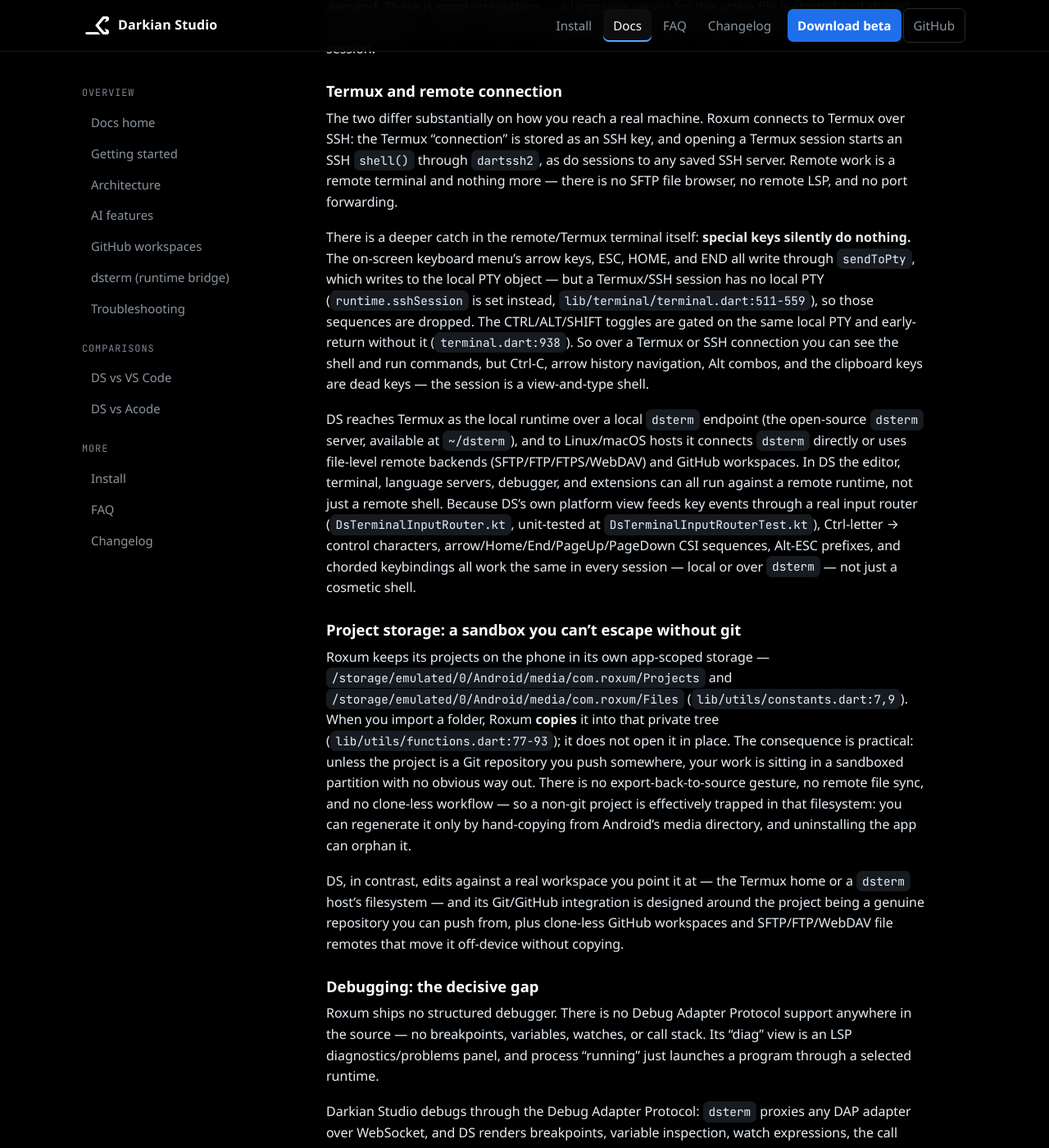
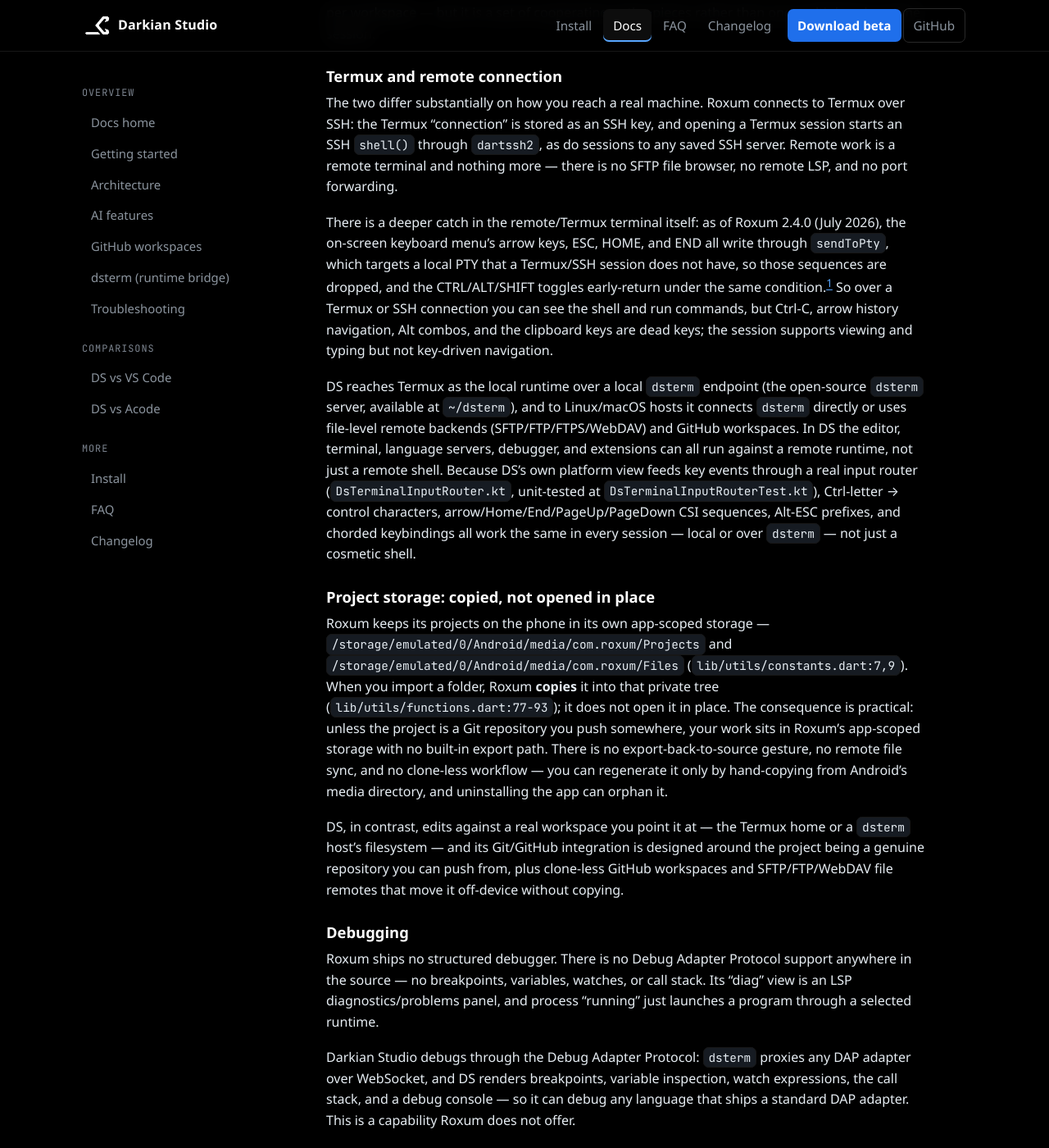
Before and after one commit to darkian-studio/darkian-studio.github.io, a Jekyll site: the page built from docs/vs-roxum.md, in a window 1280 px wide and 1400 px high, scrolled down 3449 px. Shown: the whole window at 82% size. Built offline with Jekyll 4.4.1, drawn with Linux system fonts in a browser that asks for light colours; some of the changed text lies outside the part shown.

Commit message:
docs: revise vs-roxum comparison for credibility and neutral register
Per review ticket: replace unsourced latency table with qualitative hands-on
findings, tag the Roxum terminal dead-keys claim inline with a source footnote,
flatten loaded language in the precision sections, add a maturity-asymmetry
disclosure, and clean up feature-table rows (drop sandbox wording and the empty
JS-console row).

```diff
--- a/docs/vs-roxum.md
+++ b/docs/vs-roxum.md
@@ -6,7 +6,7 @@
 description: "Darkian Studio vs Roxum: a native-Rust-editor Android IDE with on-device AI versus a bridge-runtime Android IDE with DAP debugging, Open VS X extensions, and GitHub workspaces. Architecture and a feature-by-feature table."
 ---
 
-> Versions compared: Darkian Studio 1.0.0-beta (first public beta, August 2026) and Roxum 2.4.0 (latest Play Store release, July 2026). DS capabilities were verified against its runtime (`dsterm`) and the DS source; Roxum capabilities were verified against the Roxum source (`heckmon/roxum-ide`, v2.4.0). Input-latency and scrolling comparisons are real-device measurements, not benchmarks.
+> Versions compared: Darkian Studio 1.0.0-beta (first public beta, August 2026) and Roxum 2.4.0 (latest Play Store release, July 2026). DS capabilities were verified against its runtime (`dsterm`) and the DS source; Roxum capabilities were verified against the Roxum source (`heckmon/roxum-ide`, v2.4.0). Input-latency and scrolling observations come from hands-on testing on a real device, not from benchmarks.
 
 ## At a glance
 
@@ -24,6 +24,8 @@
 ## Executive summary
 
 Roxum is a free, MIT-licensed, mobile-first code editor and mini-IDE for Android, built on Flutter, powered by a native Rust editor engine from the `code_forge` package. It focuses on editing with broad language support, a built-in terminal, Git/GitHub tooling, on-device and cloud AI, and a huge theme library. Darkian Studio is a mobile-first development environment for Android whose editor, terminal, language intelligence, debugger, Git, and extensions all operate against one shared runtime reached through `dsterm`, a Rust server that multiplexes PTY, LSP, DAP, an extension host, and command execution over a single connection. The two tools target the same stage — coding on a phone — but diverge sharply in architecture and depth: Roxum ships a genuinely native editor with strong built-in language/terminal/AI support, while DS routes every core function through one runtime abstraction and, in doing so, gains capabilities Roxum does not have — structured DAP debugging, VS Code-compatible extensions, and clone-less GitHub workspaces.
+
+One asymmetry is worth stating plainly: DS is the younger project. It is a 1.0.0-beta distributed through GitHub Releases rather than the Play Store, so there is no store-driven auto-update channel or Play-install base yet, and its extension/theme ecosystem and community are smaller than Roxum's. The comparisons below are between the current builds — DS 1.0.0-beta and Roxum 2.4.0 — and neither product is finished.
 
 ## How each tool works
 
@@ -53,13 +55,7 @@
 
 Roxum's editor is native: the `code_forge` package embeds a Rust editing engine (rope / sum-tree data structures, similar to Zed) initialized at startup via `RustLib.init()`, rendered as a real Flutter widget, with syntax highlighting from `re_highlight`. There is no web view doing the editing. Darkian Studio's editor is a CodeMirror 6 bundle (`@codemirror/*` + Lezer grammars) loaded as a Flutter asset into an in-app web view, with Dart orchestrating the bridge — it maps 100+ languages, drives find/replace, folding, diagnostics, and the breakpoint gutter by calling into JavaScript, and receives editor events back over a `JavascriptChannel`.
 
-On paper, the Rust editor sounds strictly better; in practice on Android the opposite holds. `code_forge` is reached over the `flutter_rust_bridge` FFI, and every edit operation serializes across that boundary. Real-device measurements bear this out:
-
-| Interaction | DS (web editor) | Roxum (native Rust editor) |
-|---|---|---|
-| First keystroke latency | ~0.5 s | ~3 s |
-| Subsequent keystroke latency | ~0.5 s, consistent | ~1.2 s |
-| Scrolling | Smooth (only syntax highlighting lags on very fast scroll) | Inconsistent — scroll sticks and jams mid-list |
+On paper, the Rust editor sounds strictly better; in practice on Android the opposite holds. `code_forge` is reached over the `flutter_rust_bridge` FFI, and every edit operation serializes across that boundary. In hands-on testing, DS's web-view editor responded to keystrokes and scrolled smoothly regardless of file size. Roxum's native editor showed a multi-second delay before the first keystroke registered and stayed noticeably slower on subsequent input — likely the Flutter↔Rust FFI boundary in `code_forge`, since every edit operation serializes across it.
 
 So the Flutter↔Rust bridge in Roxum adds latency instead of removing it, and the web-view editor in DS is the one that responds and scrolls smoothly in daily use. "Native Rust" is an implementation detail, not a performance win — what matters is where the per-keystroke and per-frame work actually happens.
 
@@ -73,21 +69,21 @@
 
 The two differ substantially on how you reach a real machine. Roxum connects to Termux over SSH: the Termux "connection" is stored as an SSH key, and opening a Termux session starts an SSH `shell()` through `dartssh2`, as do sessions to any saved SSH server. Remote work is a remote terminal and nothing more — there is no SFTP file browser, no remote LSP, and no port forwarding.
 
-There is a deeper catch in the remote/Termux terminal itself: **special keys silently do nothing.** The on-screen keyboard menu's arrow keys, ESC, HOME, and END all write through `sendToPty`, which writes to the local PTY object — but a Termux/SSH session has no local PTY (`runtime.sshSession` is set instead, `lib/terminal/terminal.dart:511-559`), so those sequences are dropped. The CTRL/ALT/SHIFT toggles are gated on the same local PTY and early-return without it (`terminal.dart:938`). So over a Termux or SSH connection you can see the shell and run commands, but Ctrl-C, arrow history navigation, Alt combos, and the clipboard keys are dead keys — the session is a view-and-type shell.
+There is a deeper catch in the remote/Termux terminal itself: as of Roxum 2.4.0 (July 2026), the on-screen keyboard menu's arrow keys, ESC, HOME, and END all write through `sendToPty`, which targets a local PTY that a Termux/SSH session does not have, so those sequences are dropped, and the CTRL/ALT/SHIFT toggles early-return under the same condition.[^1] So over a Termux or SSH connection you can see the shell and run commands, but Ctrl-C, arrow history navigation, Alt combos, and the clipboard keys are dead keys; the session supports viewing and typing but not key-driven navigation.
 
 DS reaches Termux as the local runtime over a local `dsterm` endpoint (the open-source `dsterm` server, available at `~/dsterm`), and to Linux/macOS hosts it connects `dsterm` directly or uses file-level remote backends (SFTP/FTP/FTPS/WebDAV) and GitHub workspaces. In DS the editor, terminal, language servers, debugger, and extensions can all run against a remote runtime, not just a remote shell. Because DS's own platform view feeds key events through a real input router (`DsTerminalInputRouter.kt`, unit-tested at `DsTerminalInputRouterTest.kt`), Ctrl-letter → control characters, arrow/Home/End/PageUp/PageDown CSI sequences, Alt-ESC prefixes, and chorded keybindings all work the same in every session — local or over `dsterm` — not just a cosmetic shell.
 
-### Project storage: a sandbox you can't escape without git
+### Project storage: copied, not opened in place
 
-Roxum keeps its projects on the phone in its own app-scoped storage — `/storage/emulated/0/Android/media/com.roxum/Projects` and `/storage/emulated/0/Android/media/com.roxum/Files` (`lib/utils/constants.dart:7,9`). When you import a folder, Roxum **copies** it into that private tree (`lib/utils/functions.dart:77-93`); it does not open it in place. The consequence is practical: unless the project is a Git repository you push somewhere, your work is sitting in a sandboxed partition with no obvious way out. There is no export-back-to-source gesture, no remote file sync, and no clone-less workflow — so a non-git project is effectively trapped in that filesystem: you can regenerate it only by hand-copying from Android's media directory, and uninstalling the app can orphan it.
+Roxum keeps its projects on the phone in its own app-scoped storage — `/storage/emulated/0/Android/media/com.roxum/Projects` and `/storage/emulated/0/Android/media/com.roxum/Files` (`lib/utils/constants.dart:7,9`). When you import a folder, Roxum **copies** it into that private tree (`lib/utils/functions.dart:77-93`); it does not open it in place. The consequence is practical: unless the project is a Git repository you push somewhere, your work sits in Roxum's app-scoped storage with no built-in export path. There is no export-back-to-source gesture, no remote file sync, and no clone-less workflow — you can regenerate it only by hand-copying from Android's media directory, and uninstalling the app can orphan it.
 
 DS, in contrast, edits against a real workspace you point it at — the Termux home or a `dsterm` host's filesystem — and its Git/GitHub integration is designed around the project being a genuine repository you can push from, plus clone-less GitHub workspaces and SFTP/FTP/WebDAV file remotes that move it off-device without copying.
 
-### Debugging: the decisive gap
+### Debugging
 
 Roxum ships no structured debugger. There is no Debug Adapter Protocol support anywhere in the source — no breakpoints, variables, watches, or call stack. Its "diag" view is an LSP diagnostics/problems panel, and process "running" just launches a program through a selected runtime.
 
-Darkian Studio debugs through the Debug Adapter Protocol: `dsterm` proxies any DAP adapter over WebSocket, and DS renders breakpoints, variable inspection, watch expressions, the call stack, and a debug console — so it can debug any language that ships a standard DAP adapter. For a mobile IDE, this is the single largest capability Roxum lacks.
+Darkian Studio debugs through the Debug Adapter Protocol: `dsterm` proxies any DAP adapter over WebSocket, and DS renders breakpoints, variable inspection, watch expressions, the call stack, and a debug console — so it can debug any language that ships a standard DAP adapter. This is a capability Roxum does not offer.
 
 ### Extensions and compatibility
 
@@ -111,10 +107,10 @@
 | Minimap | ⚠️ not in current beta | ⚠️ not in current release |
 | Diff editor / pending-edit preview | ✅ | ✅ (pending-edit decorations) |
 | Integrated terminal | ✅ (dsterm-backed) | ✅ (native PTY, bundled shell) |
-| Terminal special keys (Ctrl / Alt / arrows) | ✅ in every session (input router, unit-tested) | ⚠️ local session only — blackhole over SSH/Termux |
+| Terminal special keys (Ctrl / Alt / arrows) | ✅ in every session (input router, unit-tested) | ⚠️ local session only — non-functional over SSH/Termux |
 | SSH / remote terminal | ⚠️ remote file backends + dsterm hosts; no bare SSH terminal | ✅ SSH terminal (password / key) |
 | Remote file editing (SFTP/FTP/WebDAV) | ✅ | ❌ |
-| Projects live in the app's own sandbox (imported/copied) | ❌ edits the real workspace you point at | ⚠️ app-scoped media dir; non-git projects trapped |
+| Projects copied into app-managed storage on import | ❌ edits the real workspace you point at | ⚠️ app-scoped media dir; manual copy to export |
 | Export / off-device recovery without git | ✅ (remotes, GitHub workspaces) | ❌ hand-copy from app media dir only |
 | Built-in LSP client | ✅ | ✅ (in the editor engine) |
 | LSP: completion / hover / signature help | ✅ | ✅ |
@@ -161,8 +156,10 @@
 - You need structured debugging — breakpoints, variable inspection, watch expressions, and a call stack — through a debug-adapter bridge to a real runtime.
 - You want to install VS Code-compatible extensions from Open VS X, understanding the extension API is a partial surface.
 - You want the terminal, language servers, debugger, and extensions to run in the same runtime and share one `PATH`, filesystem, and set of SDKs.
-- You want your projects to live in a filesystem you own and can leave — a real workspace, not a sandboxed copy you can only exit through git.
+- You want your projects to live in a filesystem you own and can leave — a real workspace, not a copy held in app-managed storage.
 - You want clone-less GitHub workspaces, Git conflict-resolution UI, tasks, and built-in test runners in the workflow.
 - You want a codebase that ships with an extensive automated test suite rather than an untested binary.
 
 Ready to try it? **[Install Darkian Studio]({{ '/install/' | relative_url }})** or read the **[architecture overview]({{ '/docs/architecture/' | relative_url }})**.
+
+[^1]: In the Roxum source, a Termux/SSH session sets `runtime.sshSession` rather than a local PTY; `sendToPty` writes to the local PTY object so those sequences are dropped (`lib/terminal/terminal.dart:511-559`), and the CTRL/ALT/SHIFT toggles are gated on the same local PTY and early-return without it (`lib/terminal/terminal.dart:938`).
```
Also changed, not shown: other parts of docs/vs-roxum.md (+1 -2 lines).
